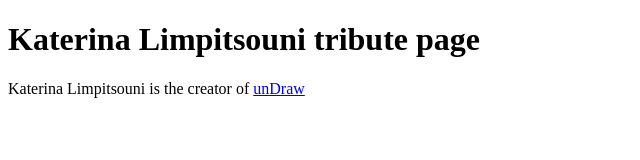
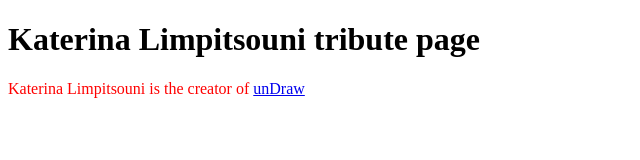
Before and after one commit to drFabio/coding-club-tribute, a plain HTML site: page index.html in a window 1280 px wide. Shown: the whole page, without its empty margins (0-640 px from the left). Drawn offline with Linux system fonts and the light colour scheme.

Commit message:
Updated colors

```diff
--- a/index.html
+++ b/index.html
@@ -9,6 +9,6 @@
 <body>
     <h1>Katerina Limpitsouni tribute page </h1>
 
-    <p>Katerina Limpitsouni is the creator of <a href="https://undraw.co/illustrations">unDraw</a></p>
+    <p style="color:red;">Katerina Limpitsouni is the creator of <a href="https://undraw.co/illustrations">unDraw</a></p>
 </body>
 </html>
```
